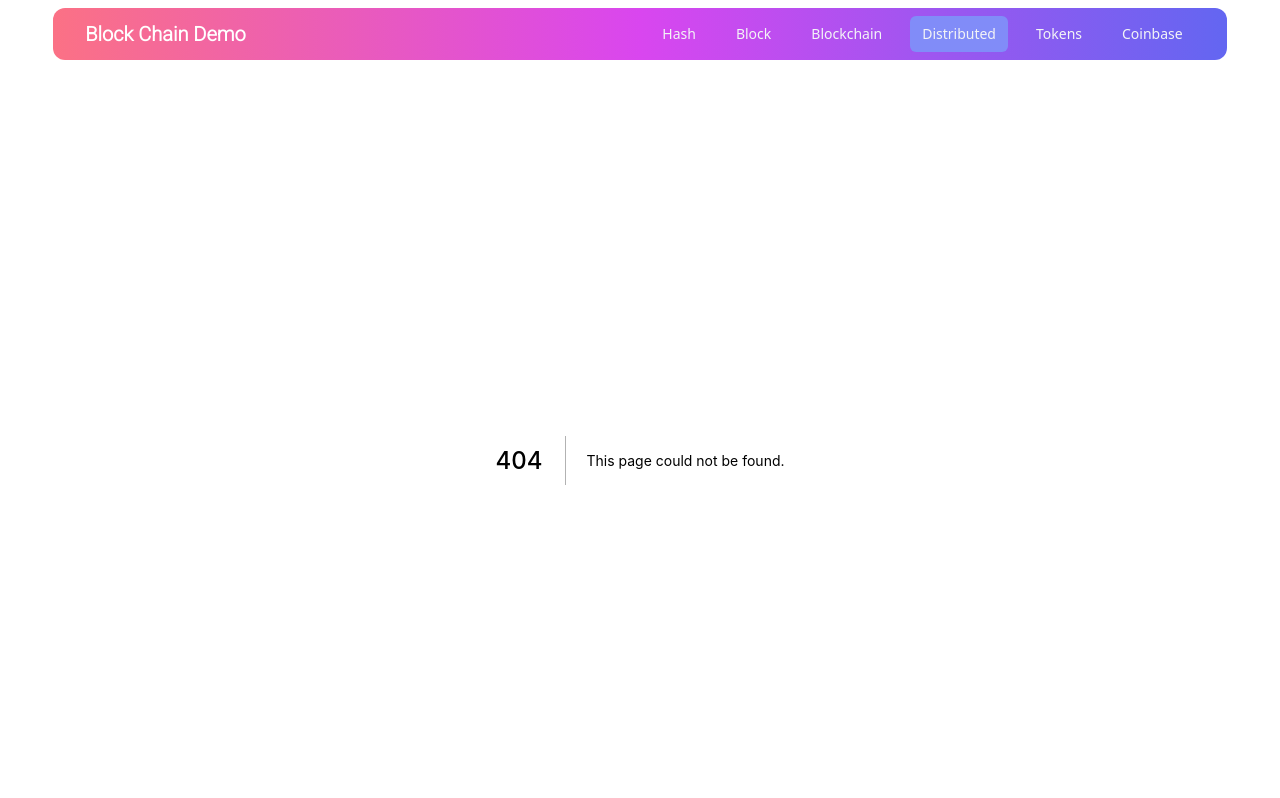
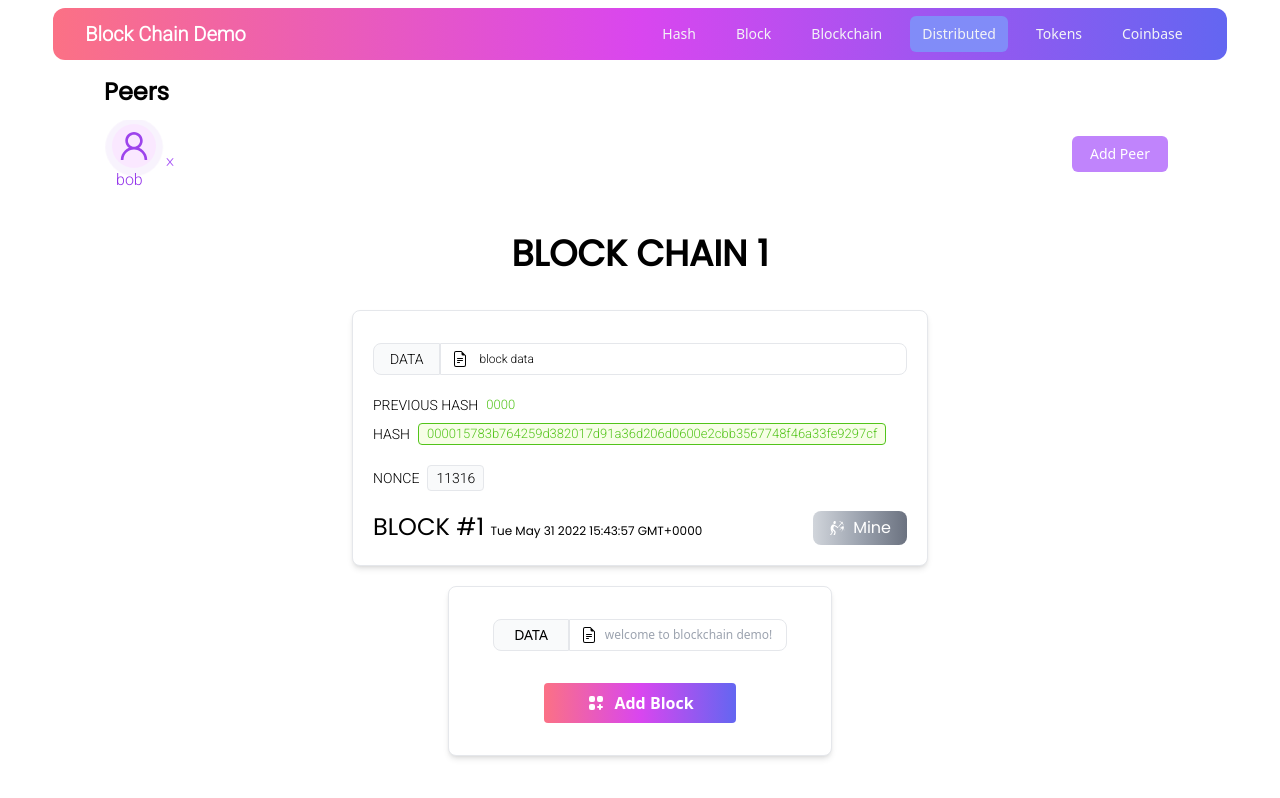
Before and after one commit to VijayKesanakurthi/blockchaindemo, a Next.js app: page /distributed in a window 1280 px wide. Before the commit this address had no page. Shown: the top 798 px of the page. Built offline with nearby package versions, Linux system fonts and the light colour scheme; a web font is replaced by a local one.

Commit message:
Add files via upload

```diff
--- a/pages/block.jsx
+++ b/pages/block.jsx
@@ -1,4 +1,4 @@
-import Block from '../components/block/block'
+
 
 
 
@@ -7,7 +7,7 @@ export default function Bloc(){
 
   return (
     <div>
-    <Block/>
+  Block
 
     </div>
 
--- /dev/null
+++ b/pages/distributed.jsx
@@ -0,0 +1,10 @@
+import Peers from "../components/distributed/peers";
+
+export default function distributed() {
+  return (
+    <div className="max-w-screen space-y-3 flex flex-col mt-4 ">
+      <h1 className="text-2xl  font-pop font-extrabold ">Peers</h1>
+      <Peers />
+    </div>
+  );
+}
--- a/pages/index.jsx
+++ b/pages/index.jsx
@@ -1,12 +1,24 @@
+import { useState } from 'react'
 import BlockChain from '../components/blockchain'
 
+
 export default function Home() {
+  const [chain, setChain] = useState([
+    {
+      block: 1,
+      chain: 1,
+      nonce: 11316,
+      previous: "0000",
+      hash: "000015783b764259d382017d91a36d206d0600e2cbb3567748f46a33fe9297cf",
+      data: " block data",
+      timestamp: Date().toString(),
+    }])
   return (
     <>
 
    <div className=" min-h-screen flex flex-col py-2 space-y-5 justify-center items-center">
 
-    <BlockChain/>
+    <BlockChain chain={chain} setChain={setChain}/>
    </div>
       </>
   )
```
Also changed, not shown: pages/_app.jsx (+12 -11 lines), pages/hash.jsx (line endings or trailing spaces).
